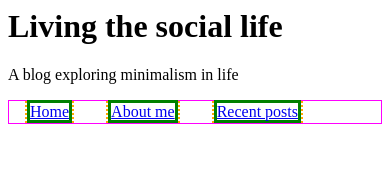
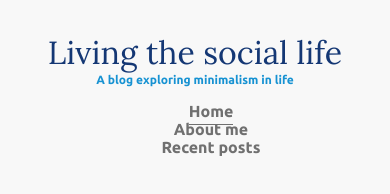
Before and after one commit to ofu997/frontendPractice, a plain HTML site: page navigation.html in a window 390 px wide. Drawn offline with Linux system fonts and the light colour scheme.

Commit message:
make media queries for navigation

```diff
--- a/css/navigation-styles.css
+++ b/css/navigation-styles.css
@@ -1,22 +1,94 @@
+body{
+  margin: 0;
+  font-family: 'Ubuntu', sans-serif;
+}
+
+h1 {
+  font-family: 'Lora', serif;
+  font-weight: 400;
+  color: #143774;
+  font-size: 2rem;
+  margin: 0;
+}
+
+.subtitle {
+  font-weight: 700;
+  color: #1792d2;
+  font-size: .75rem;
+  margin: 0;
+}
+
+/* ==========
+Layout
+===========*/
+
+.container {
+  width: 90%;
+  max-width: 900px;
+  margin: 0 auto;
+}
+
+.container-nav {
+  display: flex;
+  justify-content: space-between;
+}
+
+header {
+  background: #f8f8f8;
+  padding: 2em 0;
+}
+
+@media all and (max-width: 675px){
+  .container-nav {
+    flex-direction: column;
+  }
+  header {
+    text-align: center;
+  }
+}
+
+
+
+/* ==========
+Navigation
+===========*/
+
 nav ul {
-  border: 1px solid magenta;
+  display: flex;
+  justify-content: center;
   list-style: none;
-  display: flex;
-  /* justify-content: space-between; */
   /* gets rid of listed item's default padding */
   padding: 0;
-
 }
 
 nav li {
-  border: 2px dotted orange;
-  margin: 0 1em;
+  margin-left: 2em;
 }
 
 nav a {
-  border: 3px solid green;
+  text-decoration: none;
+  color: #707070;
+  font-weight: 700;
+  padding: .25em 0;
 }
 
-nav a:hover {
+nav a:hover, nav a:focus {
+  color: #1792d2;
+}
 
+.current-page {
+  border-bottom: 1px solid #707070;
 }
+
+.current-page:hover {
+  color: #707070;
+}
+
+@media (max-width: 675px) {
+  nav ul {
+    flex-direction: column;
+  }
+  nav li {
+    margin: .5em 0p
+  }
+}
--- a/navigation.html
+++ b/navigation.html
@@ -5,17 +5,19 @@
     </head>
     <body>
         <header>
-            <div class="site-title">
+          <div class='container container-nav'>
+            <div class="collapsible site-title">
                 <h1>Living the social life</h1>
                 <p class="subtitle">A blog exploring minimalism in life</p>
             </div>
-            <nav>
+            <nav class='collapsible'>
                 <ul>
-                    <li><a href="#">Home</a></li>
+                    <li><a href="#" class='current-page'>Home</a></li>
                     <li><a href="#">About me</a></li>
                     <li><a href="#">Recent posts</a></li>
                 </ul>
             </nav>
+          </div>
         </header>
     </body>
 </html>
```
